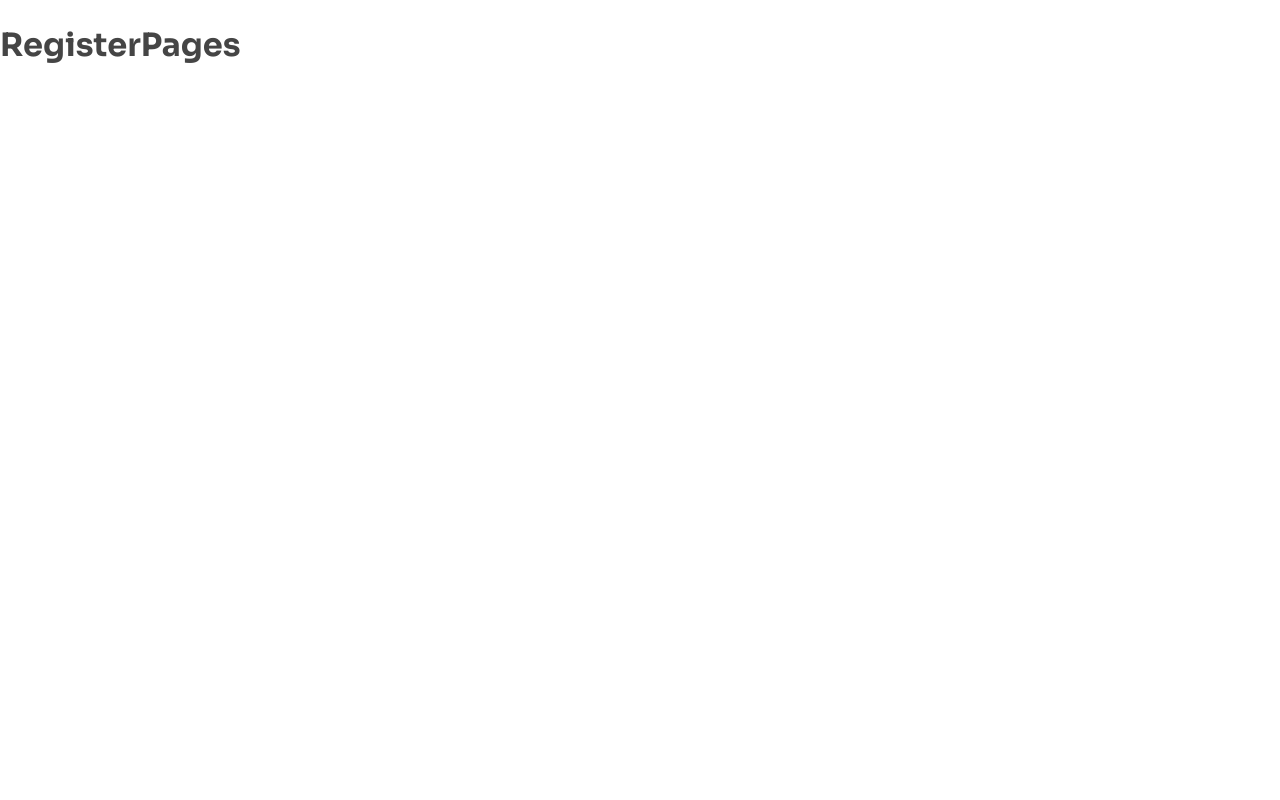
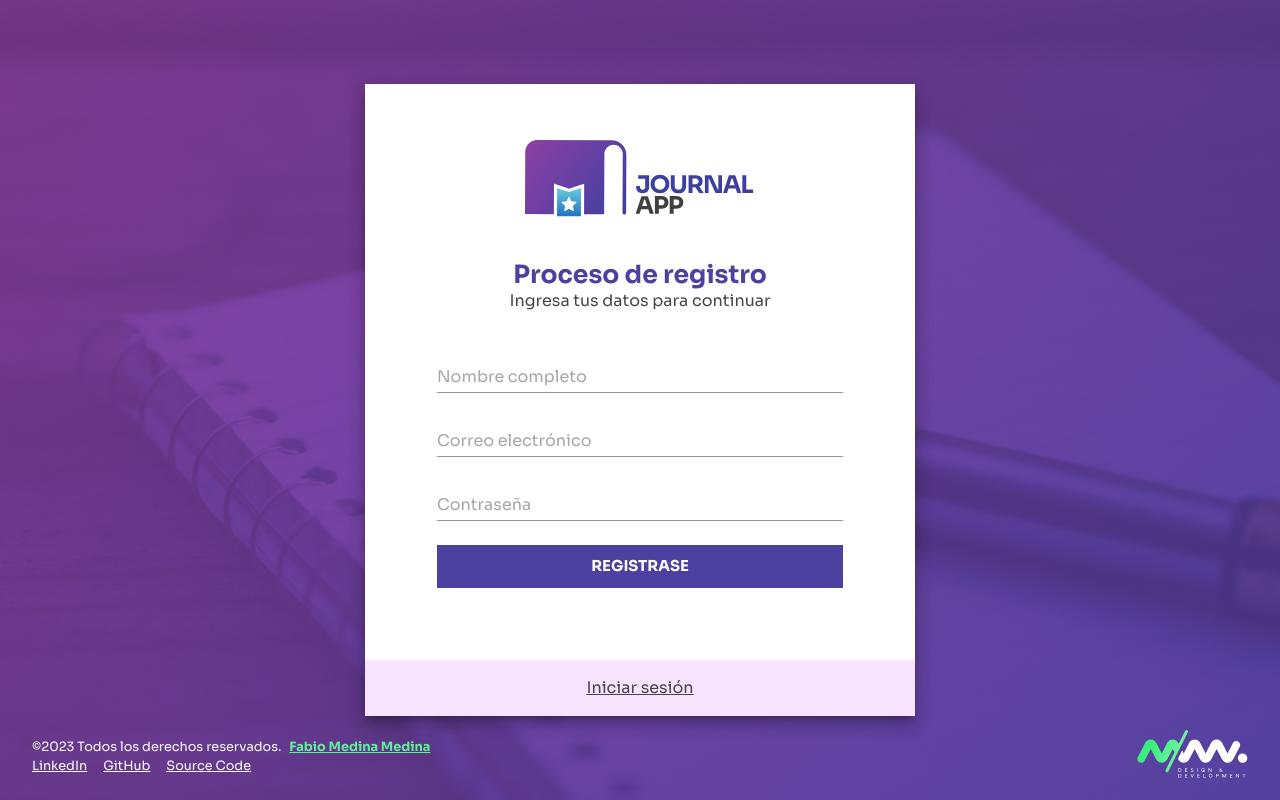
Before and after one commit to fabiomedinamedina/journalapp, a React (Vite) app: page /auth/register in a window 1280 px wide. Built offline with nearby package versions, Linux system fonts and the light colour scheme.

Commit message:
UI Register

```diff
--- a/package.json
+++ b/package.json
@@ -15,6 +15,7 @@
     "@mui/material": "^5.12.1",
     "localforage": "^1.10.0",
     "match-sorter": "^6.3.1",
+    "prop-types": "^15.8.1",
     "react": "^18.2.0",
     "react-dom": "^18.2.0",
     "react-router-dom": "^6.10.0",
--- /dev/null
+++ b/src/auth/layout/AuthLayout.jsx
@@ -0,0 +1,102 @@
+import { Link as RouterLink } from "react-router-dom";
+import PropTypes from "prop-types";
+
+import { Grid, Stack, Typography, Link } from "@mui/material";
+import { AuthFooter } from "../../ui/components/AuthFooter";
+
+export const AuthLayout = ({ children, title, description, isLogin }) => {
+  return (
+    <Grid
+      container
+      spacing={0}
+      direction="column"
+      alignItems="center"
+      justifyContent="center"
+      sx={{
+        minHeight: "100vh",
+        backgroundImage: `url(/assets/background-auth.jpg)`,
+        backgroundPosition: "center",
+        backgroundRepeat: "no-repeat",
+        backgroundSize: "cover",
+        padding: 4,
+      }}
+    >
+      <Grid item sx={{ boxShadow: 10, backgroundColor: "white" }}>
+        <Grid
+          container
+          direction="column"
+          alignItems="center"
+          justifyContent="center"
+          sx={{ maxWidth: 550 }}
+        >
+          <Grid item sx={{ px: { xs: 4, sm: 9 }, py: { xs: 4, sm: 7 } }}>
+            <Grid
+              container
+              direction="column"
+              alignItems="center"
+              justifyContent="center"
+            >
+              <Grid item sx={{ mb: { xs: 2, sm: 4 } }}>
+                <img
+                  src="/assets/logo-journal-app.svg"
+                  alt="Logo Journal App - Fabio Medina"
+                  loading="lazy"
+                />
+              </Grid>
+              <Grid
+                item
+                sx={{ mb: 2 }}
+                alignItems="center"
+                justifyContent="center"
+              >
+                <Stack alignItems="center" justifyContent="center">
+                  <Typography
+                    variant="h1"
+                    marginBottom
+                    color="primary.main"
+                    align="center"
+                    sx={{ mb: 0, fontSize: 25, fontWeight: 800 }}
+                  >
+                    {title}
+                  </Typography>
+                  <Typography align="center">{description}</Typography>
+                </Stack>
+              </Grid>
+            </Grid>
+            {children}
+          </Grid>
+        </Grid>
+
+        <Grid
+          container
+          direction="row"
+          justifyContent="center"
+          sx={{ backgroundColor: "secondary.light" }}
+          padding={2}
+        >
+          <Link
+            component={RouterLink}
+            variant="contained"
+            color="inherit"
+            to={`/auth/${isLogin ? "register" : "login"}`}
+          >
+            {isLogin ? "Crear una cuenta" : "Iniciar sesión"}
+          </Link>
+        </Grid>
+      </Grid>
+      <AuthFooter />
+    </Grid>
+  );
+};
+
+AuthLayout.propTypes = {
+  title: PropTypes.string.isRequired,
+  description: PropTypes.string.isRequired,
+  isLogin: PropTypes.bool,
+};
+
+AuthLayout.defaultProps = {
+  title: "",
+  description: "",
+  isLogin: true,
+};
--- a/src/auth/pages/LoginPage.jsx
+++ b/src/auth/pages/LoginPage.jsx
@@ -1,72 +1,19 @@
-import { Link as RouterLink } from "react-router-dom";
 import {
   Box,
   Button,
   Divider,
   Grid,
-  Link,
-  Stack,
   TextField,
   Typography,
 } from "@mui/material";
-import { AuthFooter } from "../../ui/components/AuthFooter";
+import { AuthLayout } from "../layout/AuthLayout";
 
 export const LoginPage = () => {
   return (
-    <Grid
-      container
-      spacing={0}
-      direction="column"
-      alignItems="center"
-      justifyContent="center"
-      sx={{
-        minHeight: "100vh",
-        backgroundImage: `url(/assets/background-auth.jpg)`,
-        backgroundPosition: "center",
-        backgroundRepeat: "no-repeat",
-        backgroundSize: "cover",
-        padding: 4,
-      }}
+    <AuthLayout
+      title="¡Hola, Bienvenid@!"
+      description="Ingresa tus credenciales para continuar"
     >
-      <Grid item sx={{ boxShadow: 10, backgroundColor: "white" }}>
-        <Grid
-          container
-          direction="column"
-          alignItems="center"
-          justifyContent="center"
-          sx={{ maxWidth: 550 }}
-        >
-          <Grid item sx={{ px: {xs: 4, sm: 9}, py: {xs: 4, sm: 7} }}>
-            <Grid
-              container
-              direction="column"
-              alignItems="center"
-              justifyContent="center"
-            >
-              <Grid item sx={{ mb: {xs: 2, sm: 4} }}>
-                <img
-                  src="/assets/logo-journal-app.svg"
-                  alt="Logo Journal App - Fabio Medina"
-                  loading="lazy"
-                />
-              </Grid>
-              <Grid item sx={{ mb: 2 }} alignItems="center" justifyContent="center">
-                <Stack alignItems="center" justifyContent="center" >
-                  <Typography
-                    variant="h1"
-                    marginBottom
-                    color="primary.main"
-                    align="center"
-                    sx={{ mb: 0, fontSize: 25, fontWeight: 800  }}
-                  >
-                    ¡Hola, Bienvenid@!
-                  </Typography>
-                  <Typography align="center">
-                    Ingresa tus credenciales para continuar
-                  </Typography>
-                </Stack>
-              </Grid>
-            </Grid>
       <Grid container>
         <Grid item>
           <form>
@@ -110,10 +57,7 @@ export const LoginPage = () => {
               </Grid>
               <Grid item xs={12} sx={{ mt: 4 }}>
                 <Box alignItems="center" display="flex">
-                        <Divider
-                          sx={{ flexGrow: 1 }}
-                          orientation="horizontal"
-                        />
+                  <Divider sx={{ flexGrow: 1 }} orientation="horizontal" />
 
                   <Typography
                     sx={{
@@ -128,10 +72,7 @@ export const LoginPage = () => {
                     O
                   </Typography>
 
-                        <Divider
-                          sx={{ flexGrow: 1 }}
-                          orientation="horizontal"
-                        />
+                  <Divider sx={{ flexGrow: 1 }} orientation="horizontal" />
                 </Box>
               </Grid>
 
@@ -163,27 +104,6 @@ export const LoginPage = () => {
           </form>
         </Grid>
       </Grid>
-          </Grid>
-        </Grid>
-
-        <Grid
-          container
-          direction="row"
-          justifyContent="center"
-          sx={{ backgroundColor: "secondary.light" }}
-          padding={2}
-        >
-          <Link
-            component={RouterLink}
-            variant="contained"
-            color="inherit"
-            to="/auth/register"
-          >
-            Crear una cuenta
-          </Link>
-        </Grid>
-      </Grid>
-      <AuthFooter />
-    </Grid>
+    </AuthLayout>
   );
 };
--- a/src/auth/pages/RegisterPage.jsx
+++ b/src/auth/pages/RegisterPage.jsx
@@ -1,5 +1,75 @@
+import {
+  Box,
+  Button,
+  Divider,
+  Grid,
+  TextField,
+  Typography,
+} from "@mui/material";
+import { AuthLayout } from "../layout/AuthLayout";
+
 export const RegisterPage = () => {
   return (
-    <h1>RegisterPages</h1>
+    <AuthLayout
+      title="Proceso de registro"
+      description="Ingresa tus datos para continuar"
+      isLogin={false}
+    >
+      <Grid container>
+        <Grid item>
+          <form>
+            <Grid container>
+            <Grid item xs={12} sx={{ mt: 2 }}>
+                <TextField
+                  variant="standard"
+                  label="Nombre completo"
+                  type="text"
+                  placeholder="Tu nombre"
+                  fullWidth
+                />
+              </Grid>
+
+              <Grid item xs={12} sx={{ mt: 2 }}>
+                <TextField
+                  variant="standard"
+                  label="Correo electrónico"
+                  type="email"
+                  placeholder="fabio@fabiomedina.com"
+                  fullWidth
+                />
+              </Grid>
+
+              <Grid item xs={12} sx={{ mt: 2 }}>
+                <TextField
+                  label="Contraseña"
+                  variant="standard"
+                  type="password"
+                  placeholder="***********"
+                  fullWidth
+                />
+              </Grid>
+            </Grid>
+
+            <Grid
+              container
+              justifyContent="center"
+              spacing={2}
+              sx={{ mt: 1, mb: 2 }}
+            >
+              <Grid item xs={12}>
+                <Button
+                  variant="contained"
+                  fullWidth
+                  size="large"
+                  sx={{ color: "white", boxShadow: 0 }}
+                >
+                  Registrase
+                </Button>
+              </Grid>
+            </Grid>
+          </form>
+        </Grid>
+      </Grid>
+    </AuthLayout>
   );
 };
```
Lines whose indentation alone changed are shown as unchanged.
